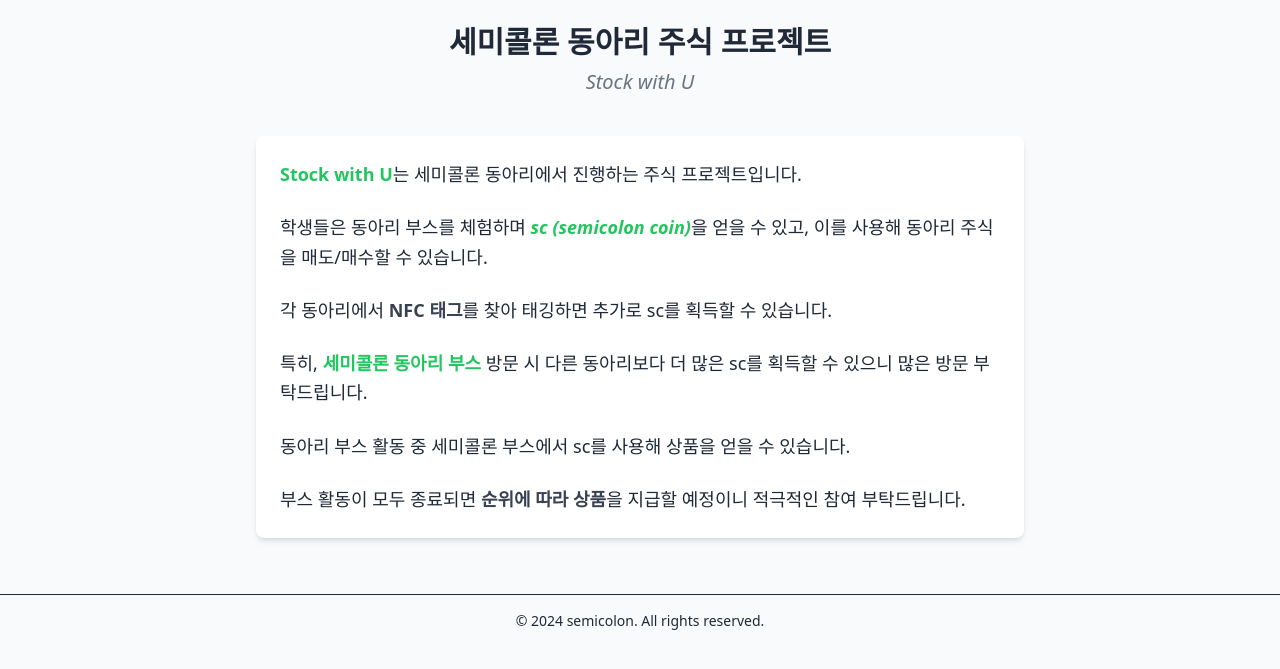
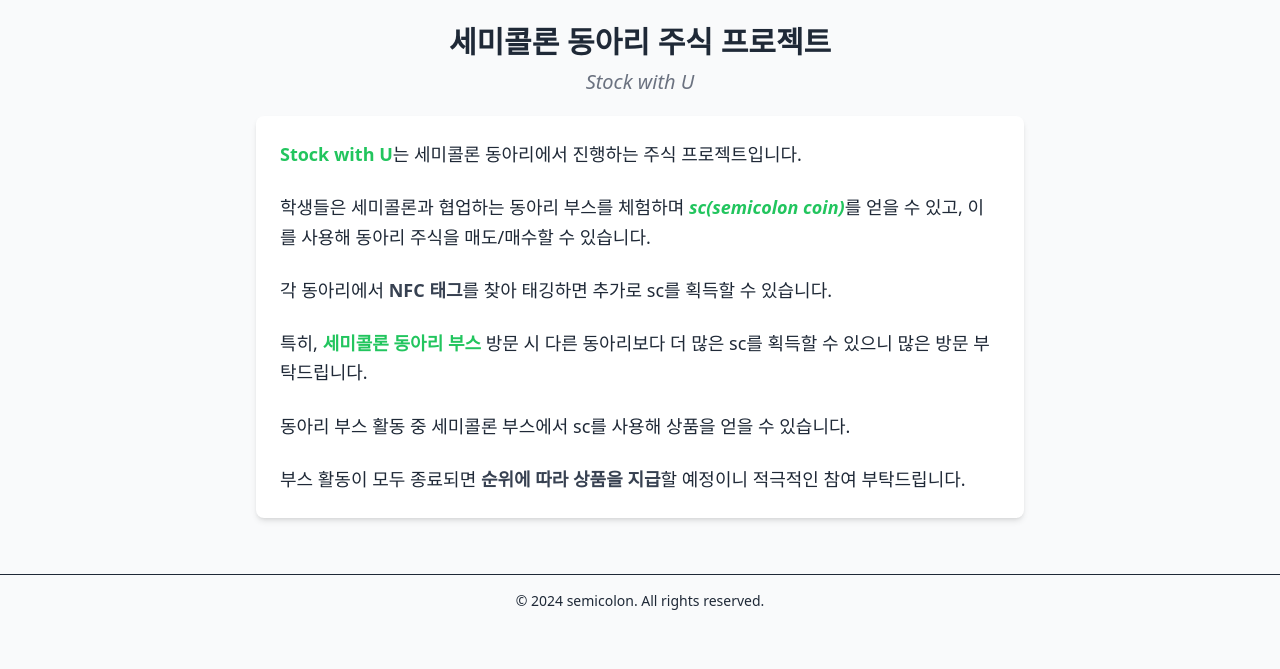
Before and after one commit to taehyun0411/clubbooth, a Django app: template templates/explanation.html in a window 1280 px wide. Shown: the part 73-742 px from the top of the page. Run offline with Django 4.2, Linux system fonts and the light colour scheme; the template is opened without the code that fills it, so the values that code supplies are empty; some libraries are stand-ins or nearby versions.

Commit message:
상세설명 페이지 수정

```diff
--- a/templates/explanation.html
+++ b/templates/explanation.html
@@ -5,6 +5,16 @@
     <meta name="viewport" content="width=device-width, initial-scale=1.0">
     <title>세미콜론 동아리 프로젝트</title>
     <script src="https://cdn.tailwindcss.com"></script>
+    <script>
+        // Navigate to Login Page
+        function navigateToLogin() {
+            window.location.href = 'accounts/login.html';
+        }
+        // Navigate to SignUp Page
+        function navigateToSignUp() {
+            window.location.href = 'accounts/signup.html';
+        }
+    </script>
 </head>
 <body class="bg-gray-50 text-gray-800">
 
@@ -21,7 +31,7 @@
 
     <!-- Content -->
     <div class="p-6">
-        <section class="text-center mb-10">
+        <section class="text-center mb-5">
             <h2 class="text-3xl font-bold text-gray-800 mb-2">세미콜론 동아리 주식 프로젝트</h2>
             <h3 class="text-xl text-gray-500 italic">Stock with U</h3>
         </section>
@@ -31,7 +41,7 @@
                 <span class="font-semibold text-green-500">Stock with U</span>는 세미콜론 동아리에서 진행하는 주식 프로젝트입니다.
             </p>
             <p class="text-lg leading-relaxed">
-                학생들은 동아리 부스를 체험하며 <span class="text-green-500 font-semibold italic">sc (semicolon coin)</span>을 얻을 수 있고, 이를 사용해 동아리 주식을 매도/매수할 수 있습니다.
+                학생들은 세미콜론과 협업하는 동아리 부스를 체험하며 <span class="text-green-500 font-semibold italic">sc(semicolon coin)</span>를 얻을 수 있고, 이를 사용해 동아리 주식을 매도/매수할 수 있습니다.
             </p>
             <p class="text-lg leading-relaxed">
                 각 동아리에서 <span class="font-bold text-gray-700">NFC 태그</span>를 찾아 태깅하면 추가로 sc를 획득할 수 있습니다.
@@ -43,7 +53,7 @@
                 동아리 부스 활동 중 세미콜론 부스에서 sc를 사용해 상품을 얻을 수 있습니다.
             </p>
             <p class="text-lg leading-relaxed">
-                부스 활동이 모두 종료되면 <span class="font-bold text-gray-700">순위에 따라 상품</span>을 지급할 예정이니 적극적인 참여 부탁드립니다.
+                부스 활동이 모두 종료되면 <span class="font-bold text-gray-700">순위에 따라 상품을 지급</span>할 예정이니 적극적인 참여 부탁드립니다.
             </p>
         </main>
     </div>
```
